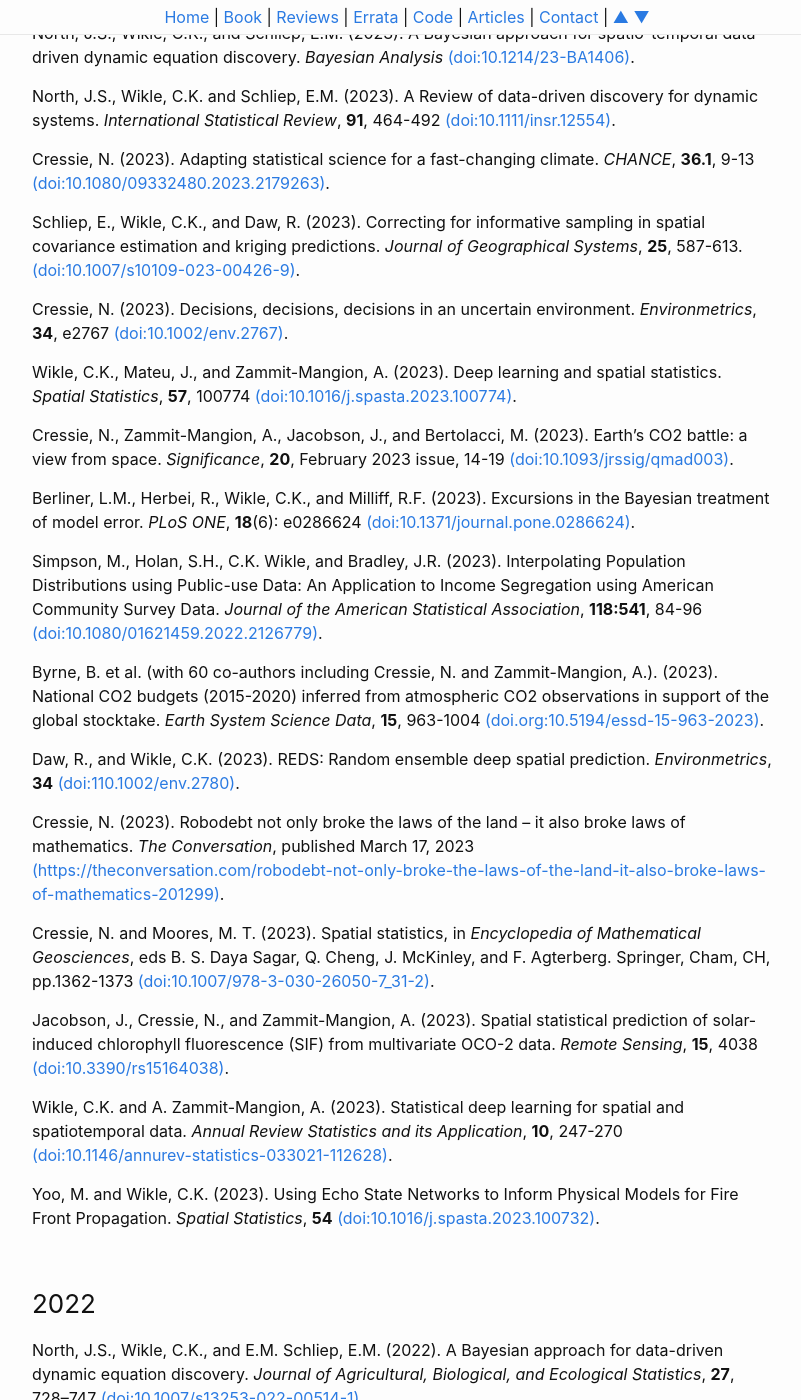
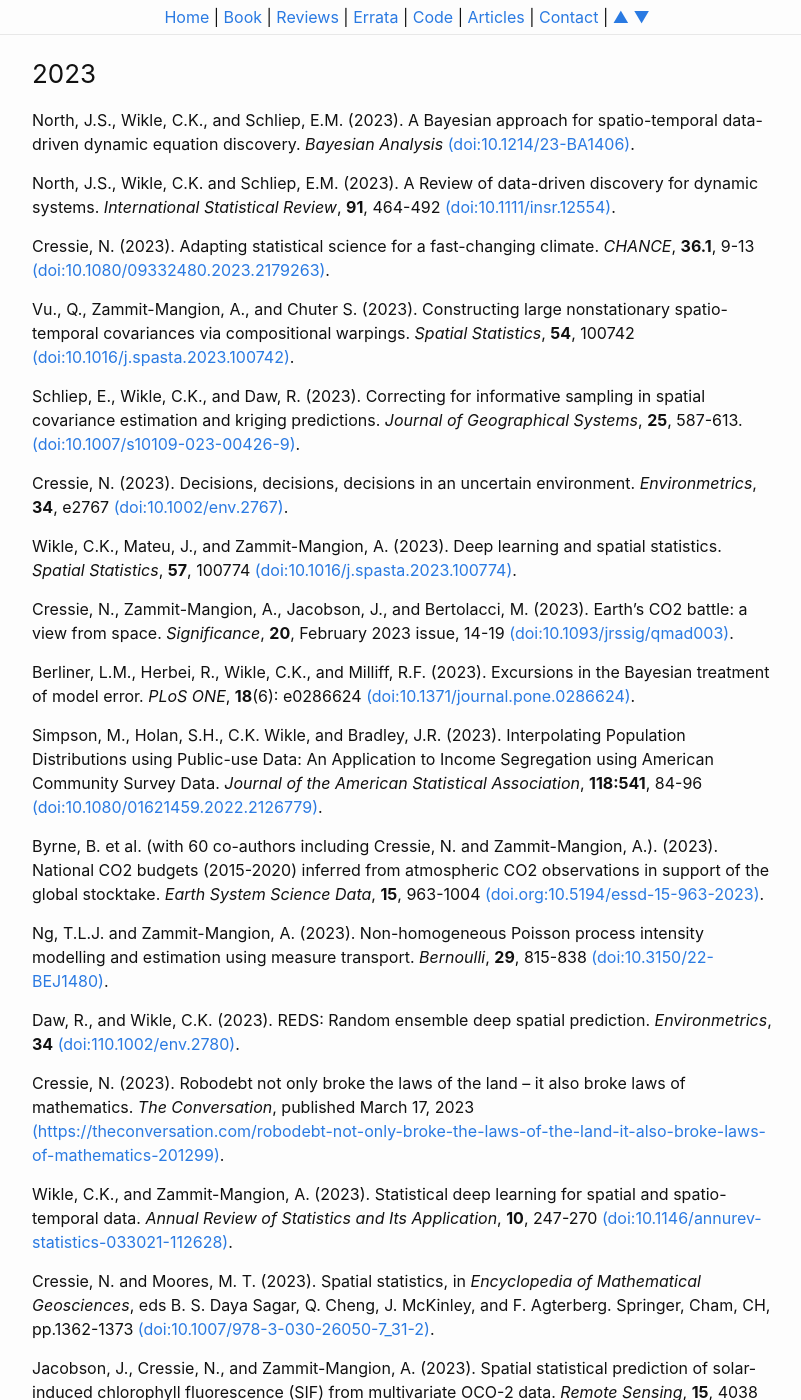
Before and after one commit to andrewzm/STRbook, a Jekyll site: the page built from docs/articles.md, in a window 1280 px wide and 1400 px high, scrolled down 633 px. Shown: the whole window, without its empty margins (238-1039 px from the left). Built offline with Jekyll 4.4.1, drawn with Linux system fonts in a browser that asks for light colours; some of the changed text lies outside the part shown.

Commit message:
Added articles and sorted for Andrew Zammit Mangion

```diff
--- a/docs/articles.md
+++ b/docs/articles.md
@@ -12,6 +12,8 @@
 
 Bertolacci, M., Zammit-Mangion, A., Schuh, A., Bukosa, B., Fisher, J. A., Cao, Y., Kaushik, A., and Cressie, N. (2024). Inferring changes to the global carbon cycle with WOMBAT v2.0, a hierarchical flux-inversion framework. *The Annals of Applied Statistics*, **18**, 303–327 [(doi:10.1214/23-AOAS1790)](https://doi.org/10.1214/23-AOAS1790).
 
+Sainsbury-Dale, M., Zammit-Mangion, A., and Huser R. (2024). Likelihood-Free Parameter Estimation with Neural Bayes Estimators. *The American Statistician*, **78**, 1-14 [(doi:10.1080/00031305.2023.2249522)](https://doi.org/10.1080/00031305.2023.2249522).
+
 <br/>
 
 ### 2023
@@ -20,6 +22,8 @@
 North, J.S., Wikle, C.K. and Schliep, E.M. (2023). A Review of data-driven discovery for dynamic systems. *International Statistical Review*, **91**, 464-492 [(doi:10.1111/insr.12554)](https://doi.org/10.1111/insr.12554).
 
 Cressie, N. (2023). Adapting statistical science for a fast-changing climate. *CHANCE*, **36.1**,  9-13 [(doi:10.1080/09332480.2023.2179263)](https://doi.org/10.1080/09332480.2023.2179263).
+
+Vu., Q., Zammit-Mangion, A., and Chuter S. (2023). Constructing large nonstationary spatio-temporal covariances via compositional warpings. *Spatial Statistics*, **54**, 100742 [(doi:10.1016/j.spasta.2023.100742)](https://doi.org/10.1016/j.spasta.2023.100742).
 
 Schliep, E., Wikle, C.K., and Daw, R. (2023). Correcting for informative sampling in spatial covariance estimation and kriging predictions. *Journal of Geographical Systems*, **25**, 587-613. [(doi:10.1007/s10109-023-00426-9)](https://doi.org/10.1007/s10109-023-00426-9).
 
@@ -35,9 +39,13 @@
 
 Byrne, B. et al. (with 60 co-authors including Cressie, N. and Zammit-Mangion, A.). (2023). National CO2 budgets (2015-2020) inferred from atmospheric CO2 observations in support of the global stocktake. *Earth System Science Data*, **15**, 963-1004 [(doi.org:10.5194/essd-15-963-2023)](https://doi.org/10.5194/essd-15-963-2023).
 
+Ng, T.L.J.  and Zammit-Mangion, A. (2023). Non-homogeneous Poisson process intensity modelling and estimation using measure transport. *Bernoulli*, **29**, 815-838 [(doi:10.3150/22-BEJ1480)](https://doi.org/10.3150/22-BEJ1480).
+
 Daw, R., and  Wikle, C.K. (2023). REDS: Random ensemble deep spatial prediction. *Environmetrics*, **34** [(doi:110.1002/env.2780)](https://doi.org/110.1002/env.2780).
 
 Cressie, N. (2023). Robodebt not only broke the laws of the land – it also broke laws of mathematics. *The Conversation*, published March 17, 2023 [(https://theconversation.com/robodebt-not-only-broke-the-laws-of-the-land-it-also-broke-laws-of-mathematics-201299)](https://theconversation.com/robodebt-not-only-broke-the-laws-of-the-land-it-also-broke-laws-of-mathematics-201299).
+
+Wikle, C.K., and Zammit-Mangion, A. (2023). Statistical deep learning for spatial and spatio-temporal data. *Annual Review of Statistics and Its Application*, **10**, 247-270 [(doi:10.1146/annurev-statistics-033021-112628)](https://doi.org/10.1146/annurev-statistics-033021-112628).
 
 Cressie, N. and Moores, M. T. (2023). Spatial statistics, in *Encyclopedia of Mathematical Geosciences*, eds B. S. Daya Sagar, Q. Cheng, J. McKinley, and F. Agterberg. Springer, Cham, CH, pp.1362-1373 [(doi:10.1007/978-3-030-26050-7_31-2)](https://doi.org/10.1007/978-3-030-26050-7_31-2).
 
@@ -59,6 +67,8 @@
 Cressie, N., Sainsbury-Dale, M., and Zammit-Mangion, A. (2022). Basis-function models in spatial statistics. *Annual Review of Statistics and its Application*, **9**, 373-400 [(doi:10.1146/annurev-statistics-040120-020733)](https://doi.org/10.1146/annurev-statistics-040120-020733).
 
 Schafer, T.L.J., Wikle, C.K., and Hooten, M.B. (2022) Bayesian inverse reinforcement learning for collective animal movement. *Annals of Applied Statistics*, **16**(2), 999-1013 [(doi:10.1214/21-AOAS1529)](https://doi.org/10.1214/21-AOAS1529).
+
+Zammit-Mangion, A., Ng, T.L.J., Vu, Q., and Filippone, M. (2022). Deep compositional spatial models. *Journal of the American Statistical Association*, **117**, 1787-1808 [(doi:10.1080/01621459.2021.1887741)](https://doi.org/10.1080/01621459.2021.1887741).
 
 Zhang, B., Li, F., Sang, H., and Cressie, N. (2022). Inferring changes in Arctic sea ice through a spatio-temporal logistic autoregression fitted to remote-sensing data. *Remote Sensing*, **14**, 5995 [(doi:10.3390/rs14235995)](https://doi.org/10.3390/rs14235995).
 
@@ -122,6 +132,8 @@
 <br/>
 
 ### 2019
+Heaton, M.J. et al. (2019). A case study competition among methods for analyzing large spatial data. *Journal of Agricultural, Biological, and Environmental Statistics*, **24**,  398-425 [(doi:10.1007/s13253-018-00348-w)](https://doi.org/10.1007/s13253-018-00348-w).
+
 Cressie, N. and Hardouin, C. (2019). A diagonally weighted matrix norm between two covariance matrices. *Spatial Statistics*, **29**, 316-328 [(doi:10.1016/j.spasta.2019.01.001)](https://doi.org/10.1016/j.spasta.2019.01.001).
 
 Gopalan, G., Hrafnkelsson, B., Wikle, C.K., Rue, H., Aoalgeirsdottir, G., Jarosch, A., and Paisson, F. (2019). A hierarchical spatio-temporal statistical model motivated by glaciology. *Journal of Agricultural, Biological, and Environmental Statistics*, **24**, 669-692 [(doi:10.1007/s13253-019-00367-1)](https://doi.org/10.1007/s13253-019-00367-1).
```
